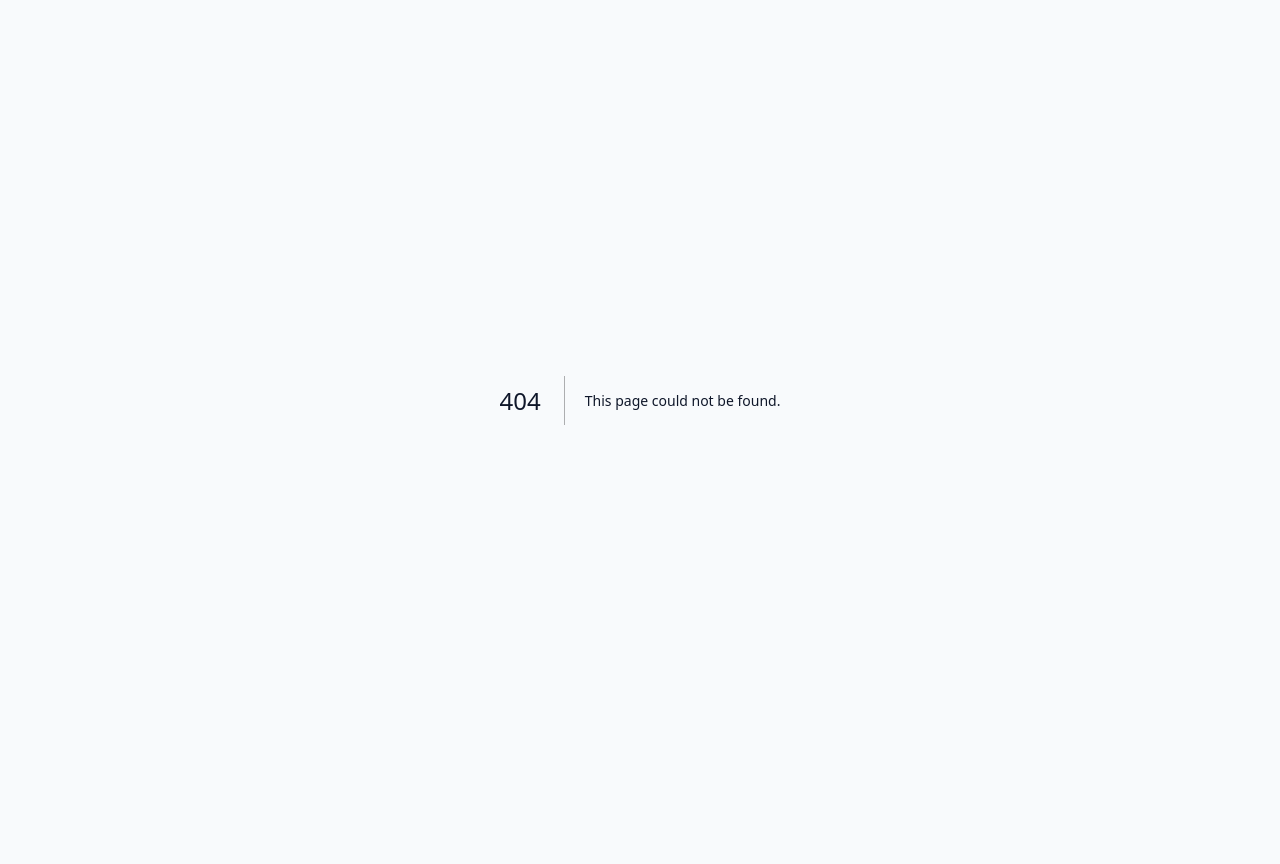
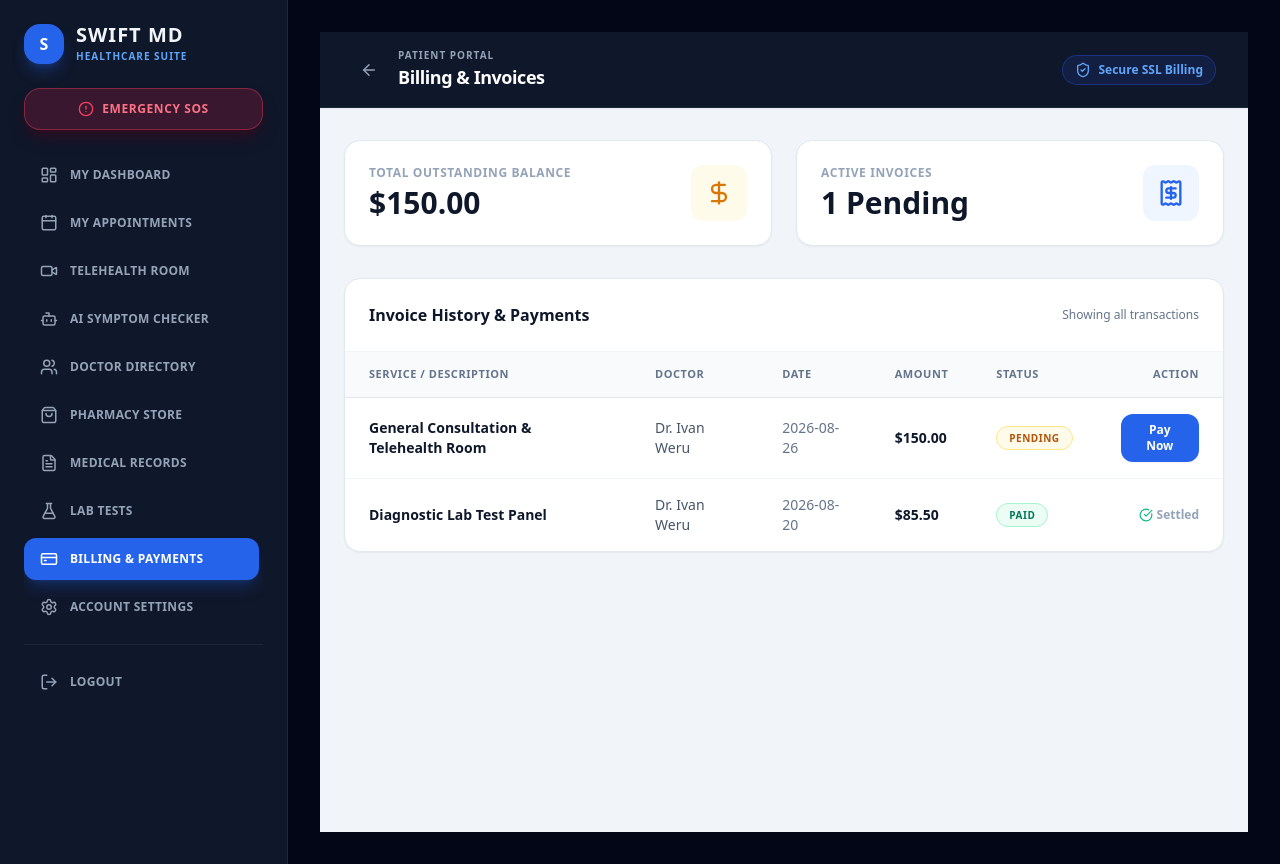
Before and after one commit to mugwe88-ops/MedicareAI, a Next.js app in the folder frontend/: page /patient/dashboard/billing in a window 1280 px wide. Before the commit this address had no page. Before the commit the page ends 800 px from the top, so only its background shows below. Built offline with nearby package versions, Linux system fonts and the light colour scheme.

Commit message:
Create frontend/app/patient/dashboard/billing/page.tsx

```diff
--- /dev/null
+++ b/frontend/app/patient/dashboard/billing/page.tsx
@@ -0,0 +1,180 @@
+"use client";
+import { useState, useEffect } from "react";
+import { useRouter } from "next/navigation";
+import {
+  CreditCard,
+  DollarSign,
+  FileText,
+  CheckCircle,
+  AlertCircle,
+  ArrowLeft,
+  Receipt,
+  ShieldCheck
+} from "lucide-react";
+
+interface BillItem {
+  id: number;
+  service_name: string;
+  amount: number;
+  status: "pending" | "paid";
+  date: string;
+  doctor_name?: string;
+}
+
+export default function PatientBillingPage() {
+  const [bills, setBills] = useState<BillItem[]>([
+    {
+      id: 1,
+      service_name: "General Consultation & Telehealth Room",
+      amount: 150.00,
+      status: "pending",
+      date: "2026-08-26",
+      doctor_name: "Dr. Ivan Weru"
+    },
+    {
+      id: 2,
+      service_name: "Diagnostic Lab Test Panel",
+      amount: 85.50,
+      status: "paid",
+      date: "2026-08-20",
+      doctor_name: "Dr. Ivan Weru"
+    }
+  ]);
+  const [loading, setLoading] = useState(false);
+  const [feedback, setFeedback] = useState<string | null>(null);
+  const router = useRouter();
+
+  const handlePayBill = (id: number) => {
+    setLoading(true);
+    setFeedback(null);
+    setTimeout(() => {
+      setBills(prev =>
+        prev.map(bill => bill.id === id ? { ...bill, status: "paid" } : bill)
+      );
+      setLoading(false);
+      setFeedback("Payment processed successfully via secure gateway!");
+      setTimeout(() => setFeedback(null), 3000);
+    }, 1000);
+  };
+
+  const totalPending = bills
+    .filter(b => b.status === "pending")
+    .reduce((acc, curr) => acc + curr.amount, 0);
+
+  return (
+    <div className="min-h-screen bg-slate-100 font-sans text-slate-800 flex flex-col">
+      {/* Top Header */}
+      <header className="bg-slate-900 text-white px-8 py-4 flex justify-between items-center border-b border-slate-800 shadow-sm">
+        <div className="flex items-center gap-3">
+          <button
+            onClick={() => router.push("/patient/dashboard")}
+            className="p-2 hover:bg-slate-800 rounded-lg text-slate-400 hover:text-white transition"
+          >
+            <ArrowLeft size={18} />
+          </button>
+          <div>
+            <p className="text-[10px] text-slate-400 uppercase tracking-widest font-semibold">Patient Portal</p>
+            <h1 className="text-lg font-bold tracking-tight">Billing & Invoices</h1>
+          </div>
+        </div>
+
+        <div className="flex items-center gap-2 text-xs font-semibold bg-blue-950/60 text-blue-400 border border-blue-800/60 px-3 py-1.5 rounded-full">
+          <ShieldCheck size={16} /> Secure SSL Billing
+        </div>
+      </header>
+
+      {/* Main Container */}
+      <main className="max-w-5xl w-full mx-auto px-6 py-8 space-y-8 flex-1">
+        {feedback && (
+          <div className="bg-emerald-50 border border-emerald-200 text-emerald-800 p-4 rounded-xl text-sm font-medium flex items-center gap-3 shadow-sm animate-in fade-in">
+            <CheckCircle size={20} className="text-emerald-600 flex-shrink-0" /> {feedback}
+          </div>
+        )}
+
+        {/* Overview Stats */}
+        <div className="grid grid-cols-1 md:grid-cols-2 gap-6">
+          <div className="bg-white p-6 rounded-2xl border border-slate-200 shadow-sm flex items-center justify-between">
+            <div>
+              <p className="text-xs font-bold text-slate-400 uppercase tracking-wider">Total Outstanding Balance</p>
+              <p className="text-3xl font-extrabold text-slate-900 mt-1">${totalPending.toFixed(2)}</p>
+            </div>
+            <div className="w-14 h-14 rounded-xl bg-amber-50 text-amber-600 flex items-center justify-center font-bold">
+              <DollarSign size={28} />
+            </div>
+          </div>
+
+          <div className="bg-white p-6 rounded-2xl border border-slate-200 shadow-sm flex items-center justify-between">
+            <div>
+              <p className="text-xs font-bold text-slate-400 uppercase tracking-wider">Active Invoices</p>
+              <p className="text-3xl font-extrabold text-slate-900 mt-1">
+                {bills.filter(b => b.status === "pending").length} Pending
+              </p>
+            </div>
+            <div className="w-14 h-14 rounded-xl bg-blue-50 text-blue-600 flex items-center justify-center font-bold">
+              <Receipt size={28} />
+            </div>
+          </div>
+        </div>
+
+        {/* Invoices List Table */}
+        <div className="bg-white rounded-2xl border border-slate-200 shadow-sm overflow-hidden">
+          <div className="p-6 border-b border-slate-100 flex justify-between items-center">
+            <h3 className="text-base font-bold text-slate-900">Invoice History & Payments</h3>
+            <span className="text-xs text-slate-500 font-medium">Showing all transactions</span>
+          </div>
+
+          <div className="overflow-x-auto">
+            <table className="w-full text-left border-collapse">
+              <thead className="bg-slate-50 border-b border-slate-200 text-slate-500 uppercase text-[11px] tracking-wider">
+                <tr>
+                  <th className="px-6 py-3.5 font-bold">Service / Description</th>
+                  <th className="px-6 py-3.5 font-bold">Doctor</th>
+                  <th className="px-6 py-3.5 font-bold">Date</th>
+                  <th className="px-6 py-3.5 font-bold">Amount</th>
+                  <th className="px-6 py-3.5 font-bold">Status</th>
+                  <th className="px-6 py-3.5 font-bold text-right">Action</th>
+                </tr>
+              </thead>
+              <tbody className="divide-y divide-slate-100 text-sm">
+                {bills.map((bill) => (
+                  <tr key={bill.id} className="hover:bg-slate-50/70 transition">
+                    <td className="px-6 py-4 font-semibold text-slate-900">
+                      {bill.service_name}
+                    </td>
+                    <td className="px-6 py-4 text-slate-600">{bill.doctor_name || "N/A"}</td>
+                    <td className="px-6 py-4 text-slate-500">{bill.date}</td>
+                    <td className="px-6 py-4 font-bold text-slate-900">${bill.amount.toFixed(2)}</td>
+                    <td className="px-6 py-4">
+                      <span className={`px-3 py-1 text-[10px] font-bold rounded-full uppercase tracking-wider ${
+                        bill.status === "paid"
+                          ? "bg-emerald-50 text-emerald-700 border border-emerald-200"
+                          : "bg-amber-50 text-amber-700 border border-amber-200"
+                      }`}>
+                        {bill.status}
+                      </span>
+                    </td>
+                    <td className="px-6 py-4 text-right">
+                      {bill.status === "pending" ? (
+                        <button
+                          onClick={() => handlePayBill(bill.id)}
+                          disabled={loading}
+                          className="px-4 py-2 bg-blue-600 text-white rounded-xl text-xs font-bold hover:bg-blue-700 transition shadow-sm disabled:opacity-50"
+                        >
+                          {loading ? "Processing..." : "Pay Now"}
+                        </button>
+                      ) : (
+                        <span className="text-xs font-semibold text-slate-400 flex items-center justify-end gap-1">
+                          <CheckCircle size={14} className="text-emerald-500" /> Settled
+                        </span>
+                      )}
+                    </td>
+                  </tr>
+                ))}
+              </tbody>
+            </table>
+          </div>
+        </div>
+      </main>
+    </div>
+  );
+}
```
